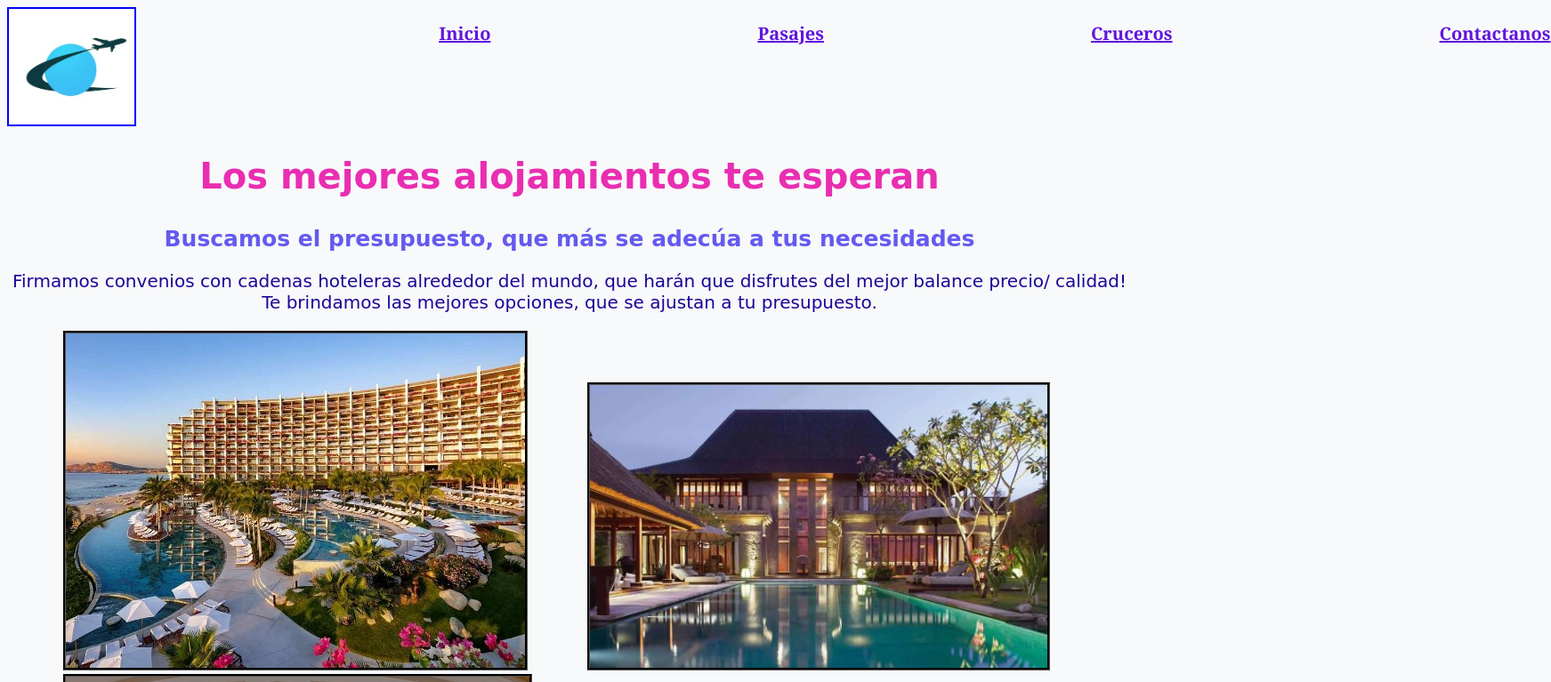
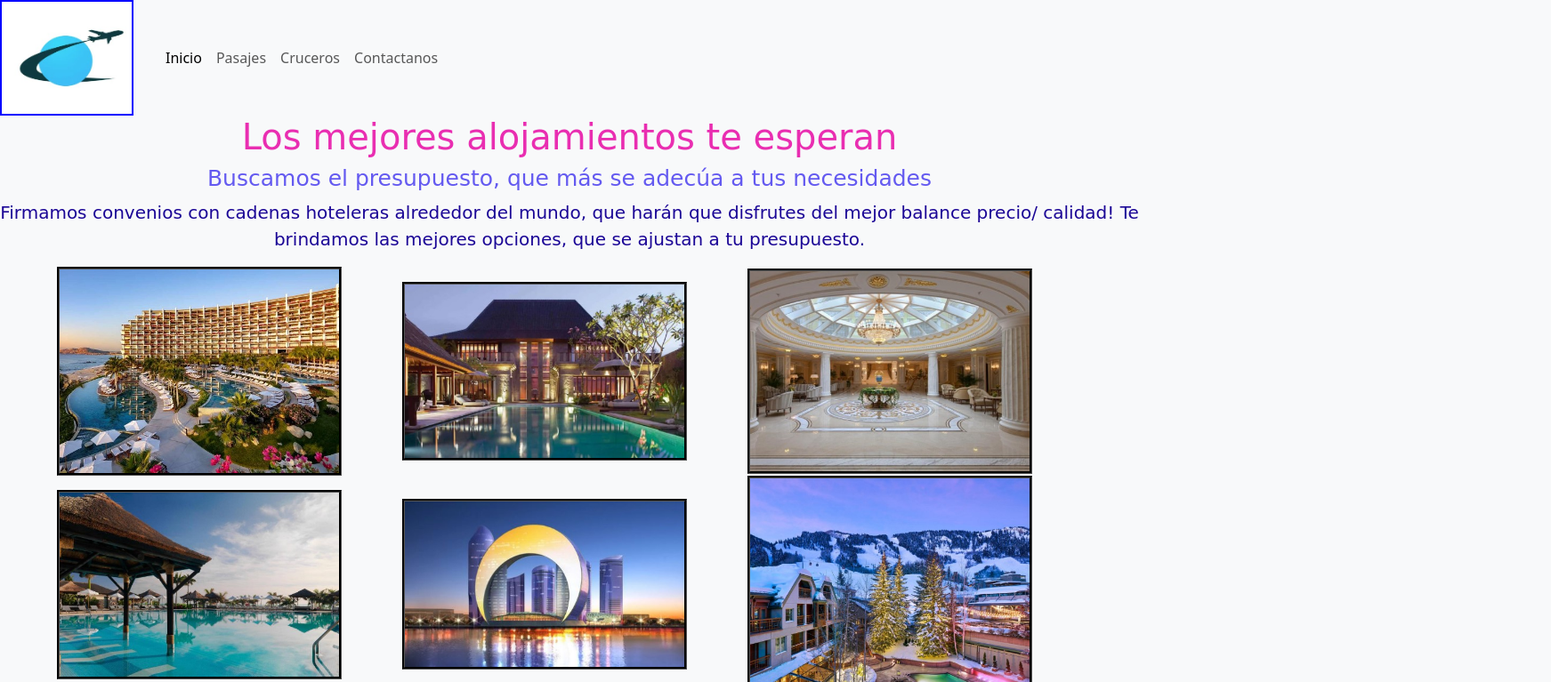
Before and after one commit to lejbman/Desarrollo_web, a plain HTML site: page html/alojamientos.html in a window 1280 px wide. Shown: the top 767 px of the page at 89% size, 1743 px wide, since content can reach past the window. Drawn offline with nearby package versions, Linux system fonts and the light colour scheme.

Commit message:
Agrego Bootstrap a alojamientos.html y corrijo en CSS el tamaño de las imágenes de dicha página

```diff
--- a/css/style.css
+++ b/css/style.css
@@ -100,6 +100,7 @@ form{
     border-color: black;
     border-style: groove;
     margin-left: 5%;
+    max-width: 25%;
 }
 
 .img_pasajes{
--- a/html/alojamientos.html
+++ b/html/alojamientos.html
@@ -4,27 +4,28 @@
     <meta charset="UTF-8">
     <meta name="viewport" content="width=device-width, initial-scale=1.0">
     <title>Alojamientos</title>
+    <link href="https://cdn.jsdelivr.net/npm/bootstrap@5.3.3/dist/css/bootstrap.min.css" rel="stylesheet" integrity="sha384-QWTKZyjpPEjISv5WaRU9OFeRpok6YctnYmDr5pNlyT2bRjXh0JMhjY6hW+ALEwIH" crossorigin="anonymous">
     <link rel="stylesheet" href="../css/style.css">
 </head>
 <body>
     <header>
         <img src="../imagenes/Logo.jpg" class="logo" alt="logo de la empresa">
-        <nav>
-            <ul class="ul_nav">
-                <li>
-                    <a href="../index.html" class="enlace_nav">Inicio</a>
-                </li>
-                <li>
-                    <a href="pasajes.html" class="enlace_nav">Pasajes</a>
-                </li>
-                <li>
-                    <a href="cruceros.html" class="enlace_nav">Cruceros</a>
-                </li>
-                <li>
-                    <a href="contacto.html" class="enlace_nav">Contactanos</a>
-                </li>
-            </ul>
-        </nav>
+        <nav class="navbar navbar-expand-lg bg-body-tertiary">
+            <div class="container-fluid">
+              <a class="navbar-brand" href="#"></a>
+              <button class="navbar-toggler" type="button" data-bs-toggle="collapse" data-bs-target="#navbarNavAltMarkup" aria-controls="navbarNavAltMarkup" aria-expanded="false" aria-label="Toggle navigation">
+                <span class="navbar-toggler-icon"></span>
+              </button>
+              <div class="collapse navbar-collapse" id="navbarNavAltMarkup">
+                <div class="navbar-nav">
+                  <a class="nav-link active" aria-current="page" href="../index.html">Inicio</a>
+                  <a class="nav-link" href="pasajes.html">Pasajes</a>
+                  <a class="nav-link" href="cruceros.html">Cruceros</a>
+                  <a class="nav-link" href="contacto.html">Contactanos</a>
+                </div>
+              </div>
+            </div>
+          </nav>
     </header>
     <main>
         <section>
@@ -52,5 +53,6 @@
             </li>
         </ul>
     </footer>
+    <script src="https://cdn.jsdelivr.net/npm/bootstrap@5.3.3/dist/js/bootstrap.bundle.min.js" integrity="sha384-YvpcrYf0tY3lHB60NNkmXc5s9fDVZLESaAA55NDzOxhy9GkcIdslK1eN7N6jIeHz" crossorigin="anonymous"></script>
 </body>
 </html>
```
